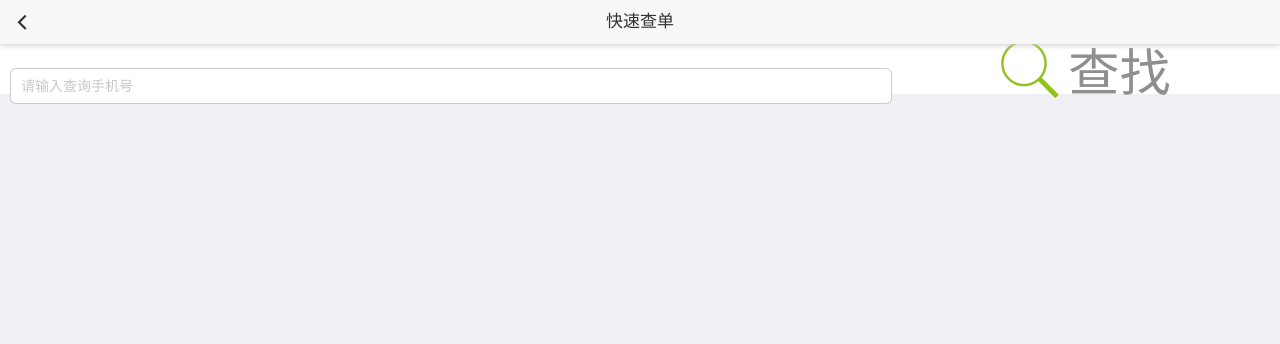
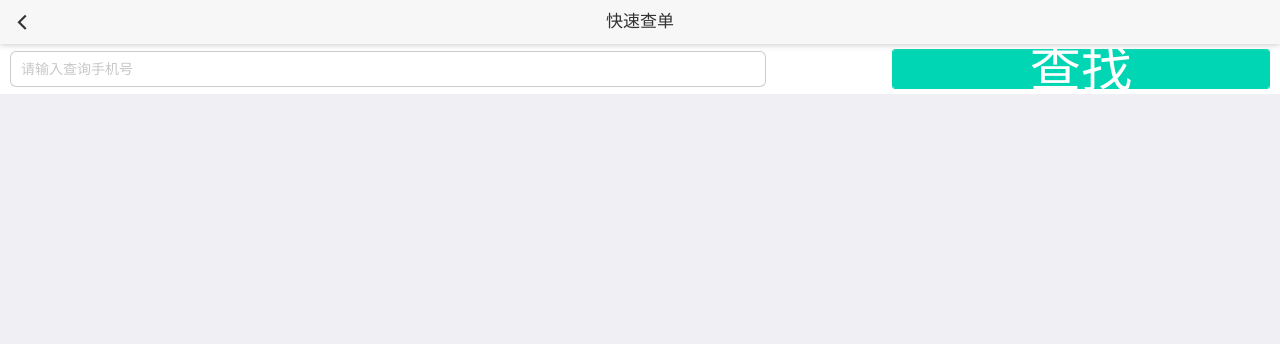
Before and after one commit to csdusunlight/homepage, a Django app: page /lookup/ in a window 1280 px wide. Shown: the top 344 px of the page. Run offline with Django 3.2, Linux system fonts and the light colour scheme; the visitor is signed in with stand-in values (Sample User, id 1); parts of the project's set-up code (start-up, migrations or seed data) failed here and were passed over; some libraries are stand-ins or nearby versions.

Commit message:
add lookup

```diff
--- a/homepage/templates/lookup.html
+++ b/homepage/templates/lookup.html
@@ -24,19 +24,22 @@
             background-color: #fff;
         }
     	#search {
-    	    display: inline-block;
+    	    /*display: inline-block;*/
     	    padding: 0 10px;
-    	    width: 70%;
+    	    margin-top: 7px;
+    	    width: 60%;
     	    height: 36px;
     	    line-height: 36px;
     	    font-size: 14px;
     	    border-radius: 6px;
     	}
     	.search-btn {
-    	    display: inline-block;
+    	    /*display: inline-block;*/
+    	    padding: 0;
+    	    margin-top: 5px;
     	    width: 30%;
-    	    height: 50px;
-    	    line-height: 50px;
+    	    height: 40px;
+    	    line-height: 40px;
     	    font-size: 0.4rem;
     	    text-align: center;
     	    vertical-align: inherit;
@@ -93,9 +96,10 @@
     <a class="mui-action-back mui-icon mui-icon-left-nav mui-pull-left"></a>
     <h1 class="mui-title">快速查单</h1>
 </header>
-    <div class="search-box">
-        <input id="search" type="number" class="" placeholder="请输入查询手机号" >
-        <span id="search_btn" class="search-icon mui-icon mui-icon-search search-btn">查找</span>
+    <div class="search-box clearfix">
+        <input id="search" type="number" class="l" placeholder="请输入查询手机号" >
+        <!--<button id="search_btn" class="search-icon mui-icon mui-icon-search search-btn">查找</button>-->
+        <button id="search_btn" type="button" class="search-btn r mui-btn mui-btn-success">查找</button>
     </div>
     <div id="pullrefresh" class="mui-scroll-wrapper tabcon" style="margin-top: 94px;">
         <div class="mui-content">
@@ -151,7 +155,7 @@
 //          mui('#pullrefresh').pullRefresh().refresh(true);
             count = 1;
             get_list_url = "/restapi/investlogs/?user={{user.id}}&invest_mobile=" + search_key;
-            pullupRefresh();
+            loadData();
         })
 
 		/**
@@ -218,7 +222,7 @@
 				}
 			});
 		}
-		function pullupRefresh() {
+		function loadData() {
 		    console.log('ss');
 			if (count == 1){
 				mui('#pullrefresh').pullRefresh().scrollTo(0,0);
```
